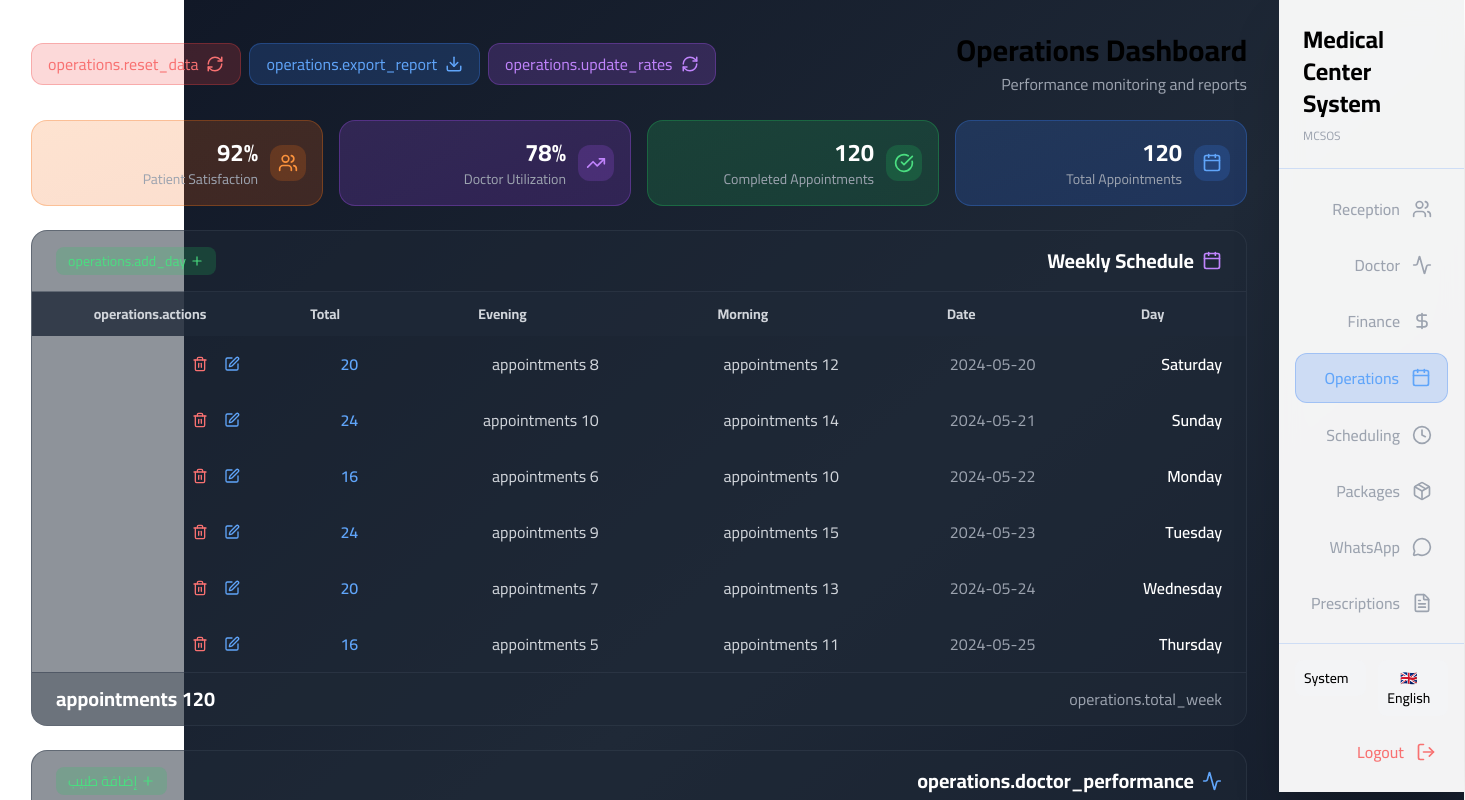
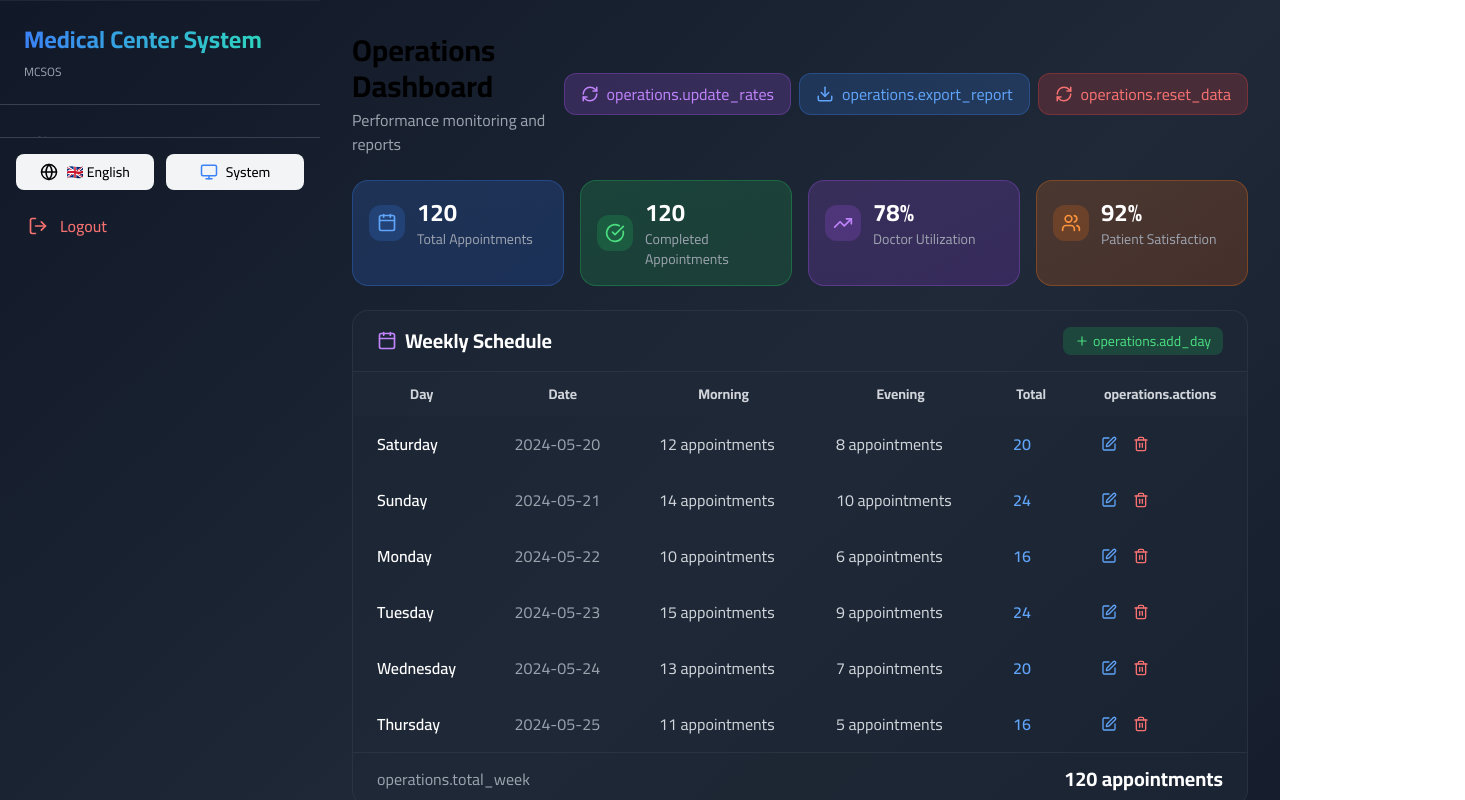
Before and after one commit to Islam412/MCSOS-System, a React (Vite) app: page /operations in a window 1280 px wide. Shown: the top 800 px of the page, 1465 px wide, since content can reach past the window. Built offline with nearby package versions, Linux system fonts and the light colour scheme.

Commit message:
fix erorr at navbar

```diff
--- a/src/components/common/DashboardLayout.jsx
+++ b/src/components/common/DashboardLayout.jsx
@@ -20,67 +20,137 @@ const navItems = [
 export default function DashboardLayout() {
   const { t, i18n } = useTranslation()
   const { theme } = useTheme()
-  const [mobileMenuOpen, setMobileMenuOpen] = useState(false)
+  const [sidebarOpen, setSidebarOpen] = useState(true)
+  const [isMobile, setIsMobile] = useState(false)
   const isRTL = i18n.language === 'ar'
 
+  // التحقق من حجم الشاشة
   useEffect(() => {
-    const handleResize = () => {
-      if (window.innerWidth >= 1024) setMobileMenuOpen(false)
+    const checkScreenSize = () => {
+      const mobile = window.innerWidth < 1024
+      setIsMobile(mobile)
+      if (mobile) {
+        setSidebarOpen(false)
+      } else {
+        setSidebarOpen(true)
       }
-    window.addEventListener('resize', handleResize)
-    return () => window.removeEventListener('resize', handleResize)
+    }
+    checkScreenSize()
+    window.addEventListener('resize', checkScreenSize)
+    return () => window.removeEventListener('resize', checkScreenSize)
   }, [])
 
-  const toggleSidebar = () => setMobileMenuOpen(!mobileMenuOpen)
-  const closeSidebar = () => setMobileMenuOpen(false)
+  // تحديث اتجاه الصفحة
+  useEffect(() => {
+    document.documentElement.dir = isRTL ? 'rtl' : 'ltr'
+    document.documentElement.lang = i18n.language
+  }, [isRTL, i18n.language])
+
+  const toggleSidebar = () => {
+    setSidebarOpen(!sidebarOpen)
+  }
+
+  const closeSidebar = () => {
+    if (isMobile) {
+      setSidebarOpen(false)
+    }
+  }
 
   return (
     <div className={`min-h-screen ${theme === 'dark' ? 'dark' : ''} bg-gray-900`}>
       <div className="min-h-screen bg-gradient-to-br from-gray-900 via-gray-800 to-gray-900">
         {/* زر القائمة للشاشات الصغيرة */}
-        {mobileMenuOpen && (
-          <button onClick={toggleSidebar} className={`fixed top-4 z-50 p-3 rounded-xl bg-gray-800/80 backdrop-blur-md shadow-lg ${isRTL ? 'right-4' : 'left-4'}`}>
-            <X size={24} className="text-blue-400" />
-          </button>
-        )}
-        {!mobileMenuOpen && (
-          <button onClick={toggleSidebar} className={`fixed top-4 z-50 p-3 rounded-xl bg-gray-800/80 backdrop-blur-md shadow-lg lg:hidden ${isRTL ? 'right-4' : 'left-4'}`}>
-            <Menu size={24} className="text-blue-400" />
+        {isMobile && (
+          <button
+            onClick={toggleSidebar}
+            className={`fixed top-4 z-50 p-3 rounded-xl bg-gray-800/80 backdrop-blur-md shadow-lg hover:bg-gray-700 transition-all duration-300 ${isRTL ? 'right-4' : 'left-4'}`}
+          >
+            {sidebarOpen ? <X size={24} className="text-blue-400" /> : <Menu size={24} className="text-blue-400" />}
           </button>
         )}
 
-        <div className="flex">
-          {/* Sidebar */}
-          <div className={`fixed lg:relative z-40 h-full bg-white/95 dark:bg-gray-800/95 backdrop-blur-md shadow-2xl flex flex-col transition-all duration-300 ${mobileMenuOpen ? 'translate-x-0' : '-translate-x-full lg:translate-x-0'} ${isRTL ? 'right-0' : 'left-0'} w-72`}>
-            <div className={`p-6 border-b border-blue-500/20 ${isRTL ? 'text-right' : 'text-left'} ${mobileMenuOpen ? 'mt-12' : 'mt-0'}`}>
-              <div className="font-bold text-2xl"><span className="gradient-text">{t('app.title')}</span></div>
+        {/* السايد بار - ثابت الحجم */}
+        <div
+          className={`
+            fixed top-0 z-40 h-full bg-gray-800/95 backdrop-blur-md shadow-2xl flex flex-col transition-all duration-300
+            ${isMobile ? (sidebarOpen ? 'translate-x-0' : '-translate-x-full') : 'translate-x-0'}
+            ${isRTL ? 'right-0' : 'left-0'}
+            w-80
+          `}
+          style={{
+            width: '320px',
+            [isRTL ? 'right' : 'left']: 0,
+            top: 0,
+            height: '100vh'
+          }}
+        >
+          {/* Logo Area */}
+          <div className={`p-6 border-b border-gray-700 ${isRTL ? 'text-right' : 'text-left'} ${isMobile ? 'mt-12' : 'mt-0'}`}>
+            <div className="font-bold text-2xl">
+              <span className="bg-gradient-to-r from-blue-500 to-teal-400 bg-clip-text text-transparent">
+                {t('app.title')}
+              </span>
+            </div>
             <p className="text-xs text-gray-400 mt-2">{t('app.name')}</p>
           </div>
+
+          {/* Navigation */}
           <nav className="flex-1 p-4 space-y-2 overflow-y-auto">
             {navItems.map((item) => (
-                <NavLink key={item.to} to={item.to} onClick={closeSidebar} className={({ isActive }) => `flex items-center gap-3 px-4 py-3 rounded-xl transition-all duration-300 ${isActive ? 'bg-blue-500/20 text-blue-400 border border-blue-500/30' : 'text-gray-400 hover:bg-gray-800/50 hover:text-white'} ${isRTL ? 'flex-row-reverse' : ''}`}>
-                  <item.icon size={20} className="icon-glow" />
-                  <span className="font-medium">{t(item.label)}</span>
+              <NavLink
+                key={item.to}
+                to={item.to}
+                onClick={closeSidebar}
+                className={({ isActive }) =>
+                  `flex items-center gap-3 px-4 py-3 rounded-xl transition-all duration-200 ${
+                    isActive
+                      ? 'bg-blue-500/20 text-blue-400 border border-blue-500/30'
+                      : 'text-gray-400 hover:bg-gray-700/50 hover:text-white'
+                  } ${isRTL ? 'flex-row-reverse' : ''}`
+                }
+              >
+                <item.icon size={20} />
+                <span className="font-medium text-base">{t(item.label)}</span>
               </NavLink>
             ))}
           </nav>
-            <div className="p-4 border-t border-blue-500/20 space-y-3">
-              <div className="grid grid-cols-2 gap-3"><LanguageSwitcher /><ThemeSwitcher /></div>
-              <button className={`flex items-center gap-3 text-red-400 hover:text-red-300 w-full hover:bg-red-500/10 p-3 rounded-xl transition-colors ${isRTL ? 'flex-row-reverse' : ''}`}>
-                <LogOut size={20} className="icon-glow" />
+
+          {/* Bottom Section */}
+          <div className="p-4 border-t border-gray-700 space-y-3">
+            <div className="grid grid-cols-2 gap-3">
+              <LanguageSwitcher />
+              <ThemeSwitcher />
+            </div>
+            <button
+              onClick={closeSidebar}
+              className={`flex items-center gap-3 text-red-400 hover:text-red-300 w-full hover:bg-red-500/10 p-3 rounded-xl transition-colors ${isRTL ? 'flex-row-reverse' : ''}`}
+            >
+              <LogOut size={20} />
               <span className="font-medium">{t('sidebar.logout')}</span>
             </button>
           </div>
         </div>
 
         {/* Overlay للشاشات الصغيرة */}
-          {mobileMenuOpen && <div className="fixed inset-0 bg-black/60 backdrop-blur-sm z-30 lg:hidden" onClick={closeSidebar} />}
+        {isMobile && sidebarOpen && (
+          <div
+            className="fixed inset-0 bg-black/60 backdrop-blur-sm z-30"
+            onClick={closeSidebar}
+          />
+        )}
 
-          {/* المحتوى الرئيسي */}
-          <main className={`flex-1 min-h-screen w-full transition-all duration-300 ${!mobileMenuOpen && !isRTL ? 'lg:ml-72' : ''} ${!mobileMenuOpen && isRTL ? 'lg:mr-72' : ''}`}>
-            <div className="p-4 md:p-8"><Outlet /></div>
+        {/* المحتوى الرئيسي - مع مسافة مناسبة للسايد بار */}
+        <main
+          className={`
+            min-h-screen transition-all duration-300
+            ${!isMobile && !isRTL ? 'ml-80' : ''}
+            ${!isMobile && isRTL ? 'mr-80' : ''}
+          `}
+        >
+          <div className="p-4 md:p-8">
+            <Outlet />
+          </div>
         </main>
-        </div>
       </div>
     </div>
   )
```
Lines whose indentation alone changed are shown as unchanged.
